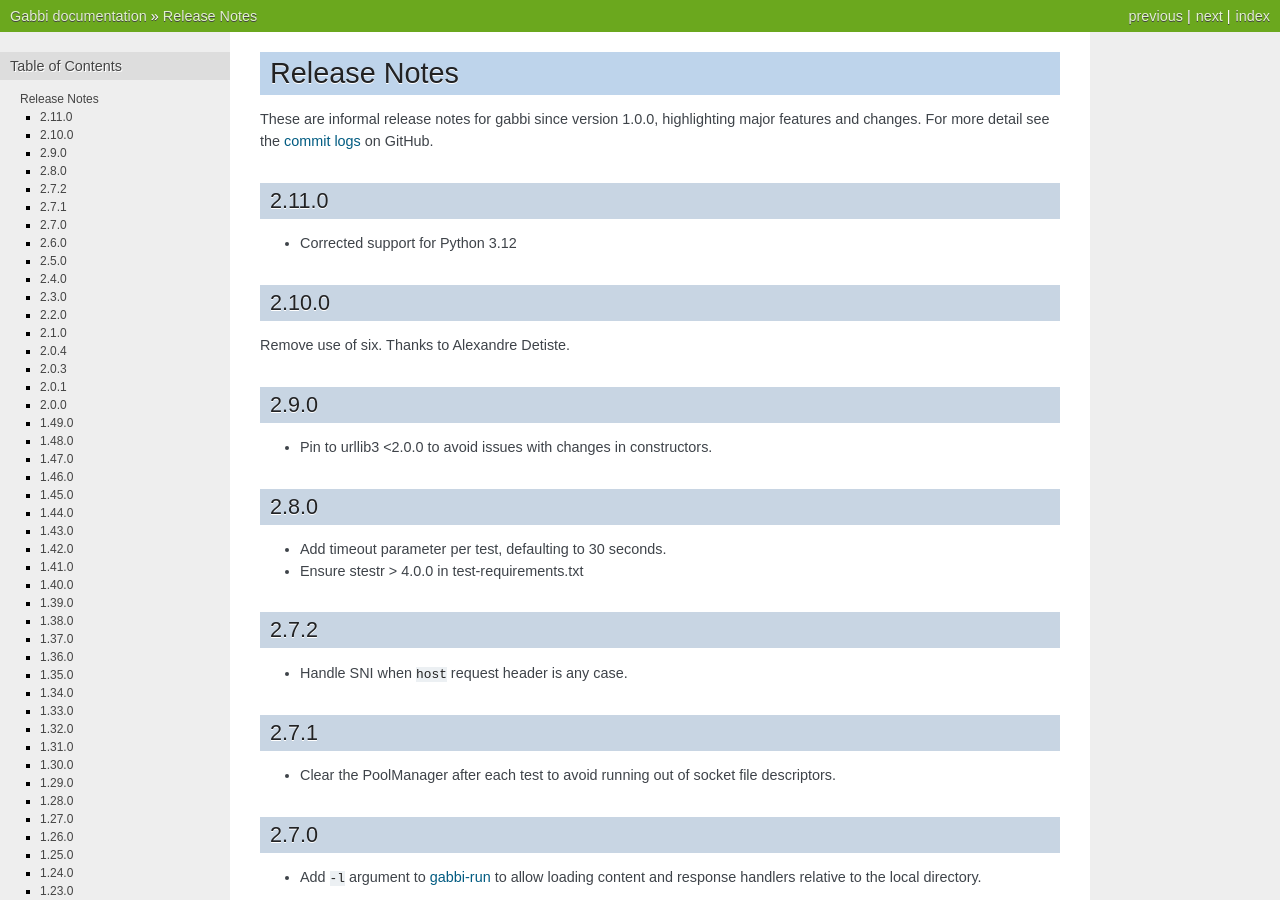
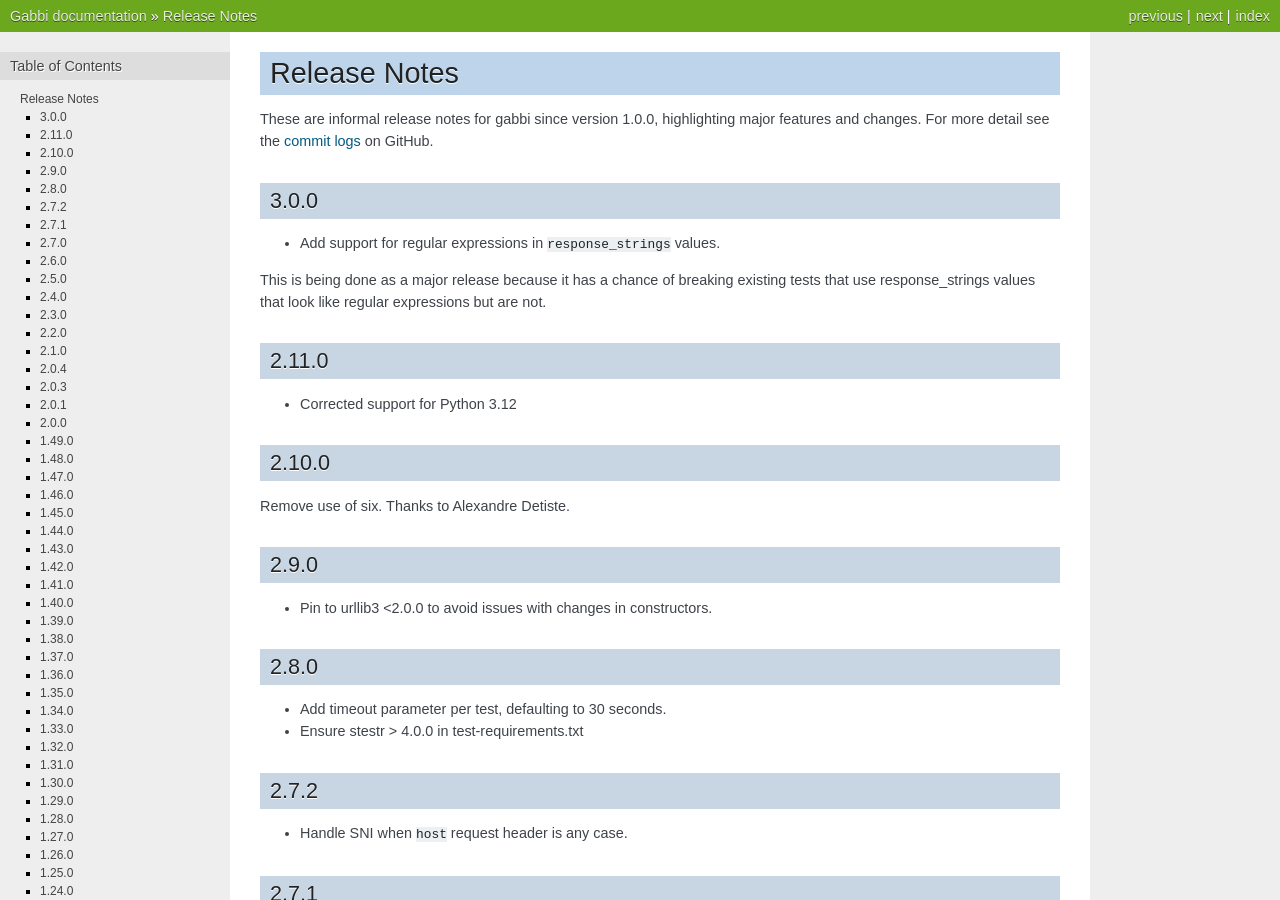
Before and after one commit to cdent/gabbi, a Sphinx documentation site: the page built from docs/source/release.rst, in a window 1280 px wide and 900 px high. Built offline with Sphinx 7.4.7, drawn with Linux system fonts in a browser that asks for light colours.

Commit message:
Release 3.0.0
- regex in response_strings

```diff
--- a/docs/source/release.rst
+++ b/docs/source/release.rst
@@ -4,6 +4,15 @@
 These are informal release notes for gabbi since version 1.0.0,
 highlighting major features and changes. For more detail see
 the `commit logs`_ on GitHub.
+
+3.0.0
+-----
+
+* Add support for regular expressions in ``response_strings`` values.
+
+This is being done as a major release because it has a chance of breaking
+existing tests that use response_strings values that look like regular
+expressions but are not.
 
 2.11.0
 -----
--- a/gabbi/__init__.py
+++ b/gabbi/__init__.py
@@ -12,4 +12,4 @@
 # under the License.
 """See gabbi.driver and gabbbi.case."""
 
-__version__ = '2.11.0'
+__version__ = '3.0.0'
```
